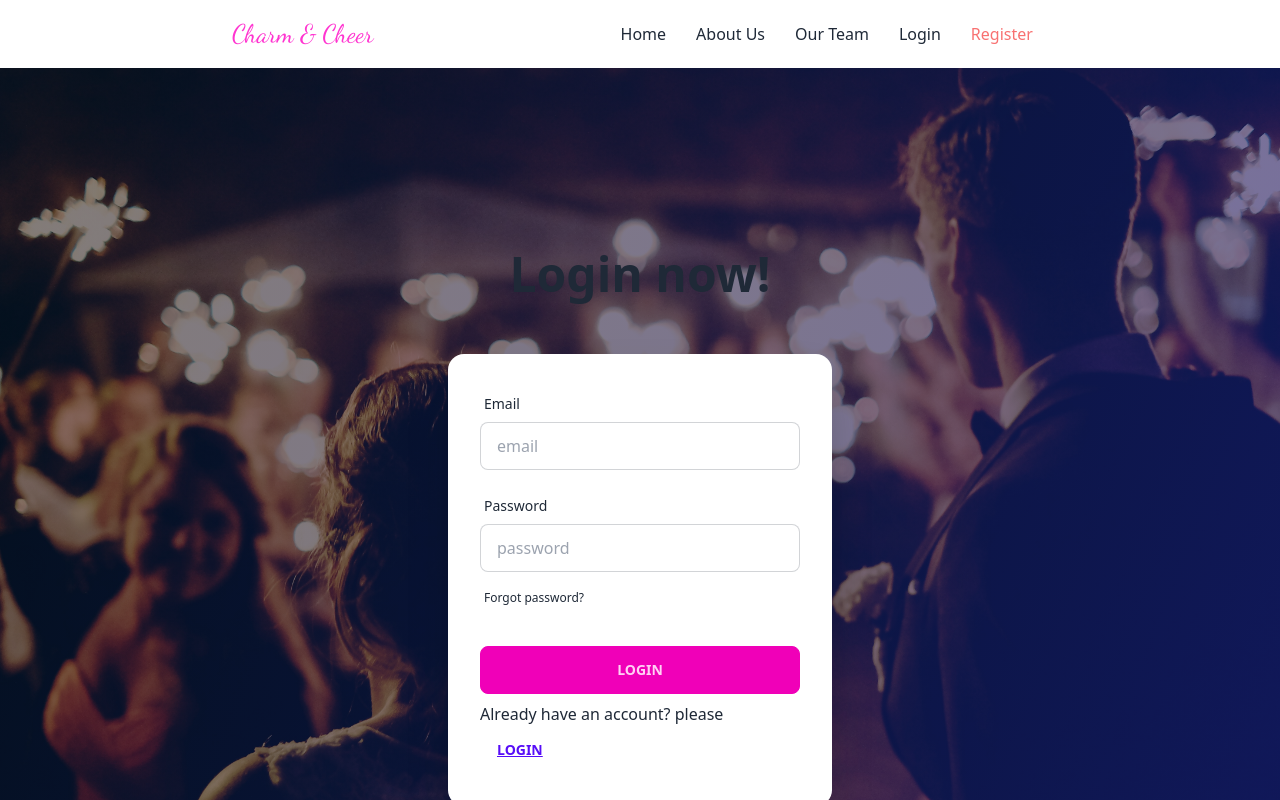
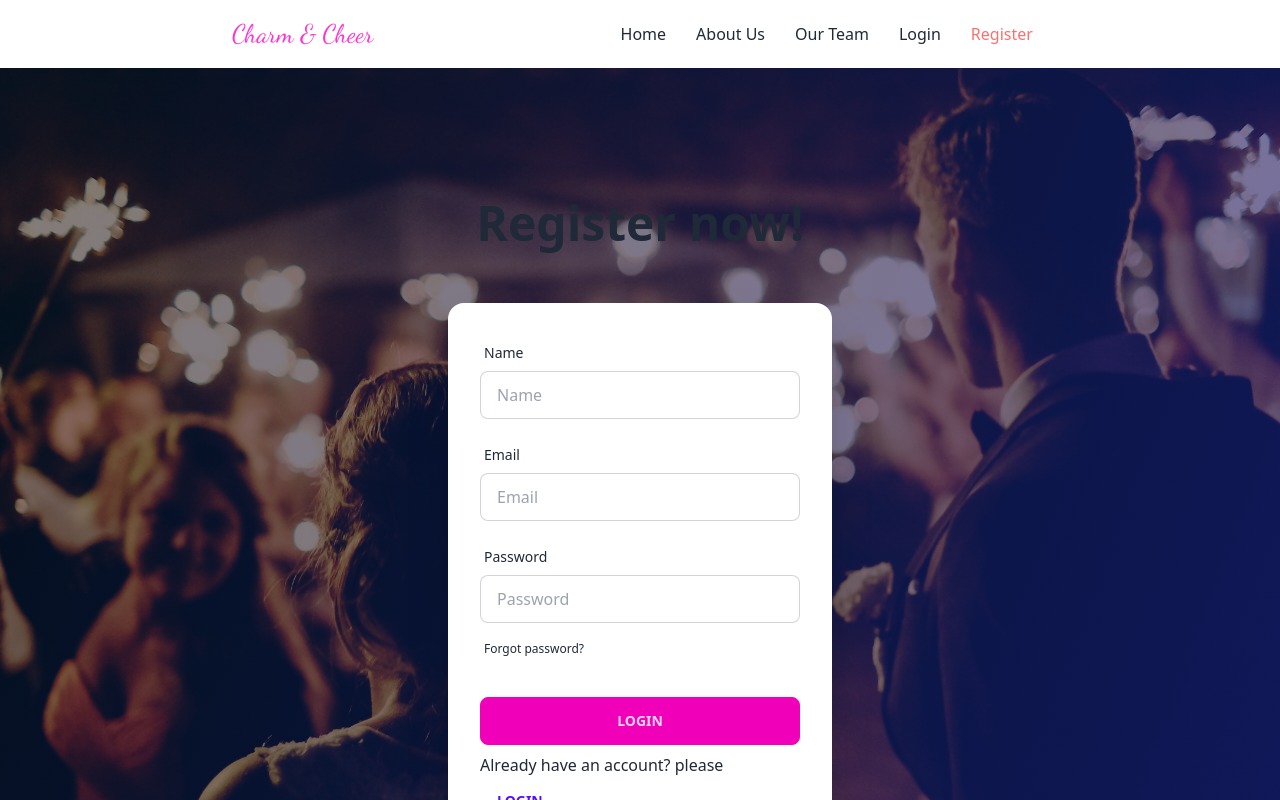
Before and after one commit to nirobutso140/event-management-site, a React (Vite) app: page /register in a window 1280 px wide. Shown: the top 800 px of the page. Built offline with nearby package versions, Linux system fonts and the light colour scheme.

Commit message:
get input value to submit registration form

```diff
--- a/src/pages/Login/Login.jsx
+++ b/src/pages/Login/Login.jsx
@@ -3,7 +3,7 @@ import { Link } from "react-router-dom";
 const Login = () => {
     return (
         <>
-            <div className="register_form">
+            <div className="">
                 <div className="hero min-h-screen">
                     <div className="hero-content flex-col">
                         <div className="text-center lg:text-left">
--- a/src/pages/Register/Register.jsx
+++ b/src/pages/Register/Register.jsx
@@ -1,27 +1,45 @@
 import { Link } from 'react-router-dom';
 import './Register.css'
 const Register = () => {
+
+    const hadleRegister = (e) =>{
+        e.preventDefault()
+        const name = e.target.name.value
+        const email = e.target.email.value
+        const password = e.target.password.value
+        console.log(name,email, password);
+        console.log("kaj kor");
+    }
+
     return (
         <>
-            <div className="register_form">
+
+
+        <div className="register_form">
             <div className="hero min-h-screen">
                 <div className="hero-content flex-col">
                     <div className="text-center lg:text-left">
-                        <h1 className="text-5xl font-bold">Login now!</h1>
+                        <h1 className="text-5xl font-bold">Register now!</h1>
                     </div>
                     <div className="card flex-shrink-0 w-full max-w-sm shadow-2xl bg-base-100">
-                        <form className="card-body">
+                        <form onSubmit={hadleRegister} className="card-body">
+                            <div className="form-control">
+                                <label className="label">
+                                    <span className="label-text">Name</span>
+                                </label>
+                                <input type="text" name="name" placeholder="Name" className="input input-bordered" />
+                            </div>
                             <div className="form-control">
                                 <label className="label">
                                     <span className="label-text">Email</span>
                                 </label>
-                                <input type="email" name="email" placeholder="email" className="input input-bordered" required />
+                                <input type="email" name="email" placeholder="Email" className="input input-bordered"  />
                             </div>
                             <div className="form-control">
                                 <label className="label">
                                     <span className="label-text">Password</span>
                                 </label>
-                                <input type="password" name="password" placeholder="password" className="input input-bordered" required />
+                                <input type="password" name="password" placeholder="Password" className="input input-bordered"  />
                                 <label className="label">
                                     <a href="#" className="label-text-alt link link-hover">Forgot password?</a>
                                 </label>
```
Also changed, not shown: src/firebase/context.js (added), src/firebase/firebase.config.js (added).
